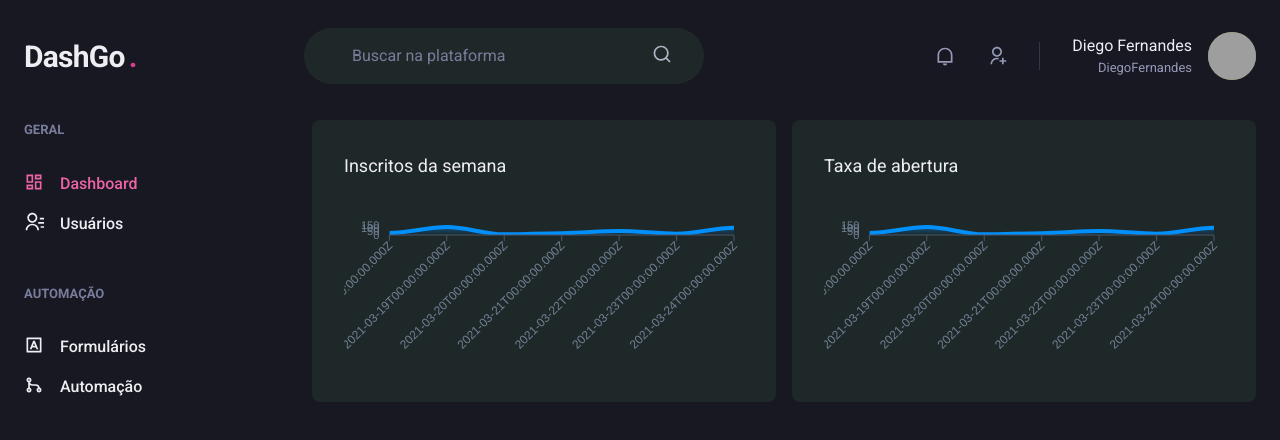
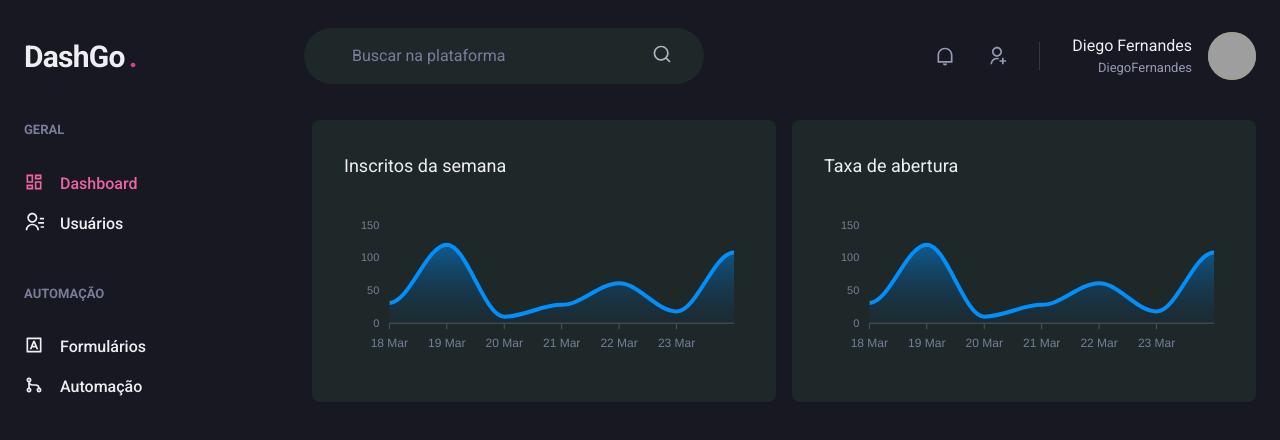
Before and after one commit to virtorodrigues/dashgo, a Next.js app: page /dashboard in a window 1280 px wide. Shown: the top 440 px of the page. Built offline with nearby package versions, Linux system fonts and the light colour scheme; grey boxes are pictures that could not be loaded.

Commit message:
small fix chart

```diff
--- a/src/pages/dashboard.tsx
+++ b/src/pages/dashboard.tsx
@@ -27,7 +27,8 @@ const options = {
     enabled: false,
   },
   xaxis: {
-    types: 'datetime',
+
+    type: 'datetime',
     axisBorder: {
       color: theme.colors.gray[600]
     },
@@ -35,14 +36,25 @@ const options = {
       color: theme.colors.gray[600]
     },
     categories: [
-      '2021-03-18T00:00:00.000Z',
-      '2021-03-19T00:00:00.000Z',
-      '2021-03-20T00:00:00.000Z',
-      '2021-03-21T00:00:00.000Z',
-      '2021-03-22T00:00:00.000Z',
-      '2021-03-23T00:00:00.000Z',
-      '2021-03-24T00:00:00.000Z',
+      '2021-03-18',
+      '2021-03-19',
+      '2021-03-20',
+      '2021-03-21',
+      '2021-03-22',
+      '2021-03-23',
+      '2021-03-24',
     ],
+
+    labels: {
+      datetimeFormatter: {
+        year: 'yyyy',
+        month: "MMM 'yy",
+        day: 'dd MMM',
+        hour: 'HH:mm',
+      },
+    },
+
+
   },
   fill: {
     opacity: 0.3,
@@ -89,6 +101,7 @@ export default function Dashboard() {
             pb="4"
           >
             <Text fontSize="lg" mb="4">Inscritos da semana</Text>
+            {/*  @ts-ignore */}
             <Chart options={options} series={series} type="area" height={160} />
           </Box>
           <Box
@@ -97,8 +110,8 @@ export default function Dashboard() {
             borderRadius={8}
           >
             <Text fontSize="lg" mb="4">Taxa de abertura</Text>
+            {/*  @ts-ignore */}
             <Chart options={options} series={series} type="area" height={160} />
-
           </Box>
         </SimpleGrid>
       </Flex>
```
